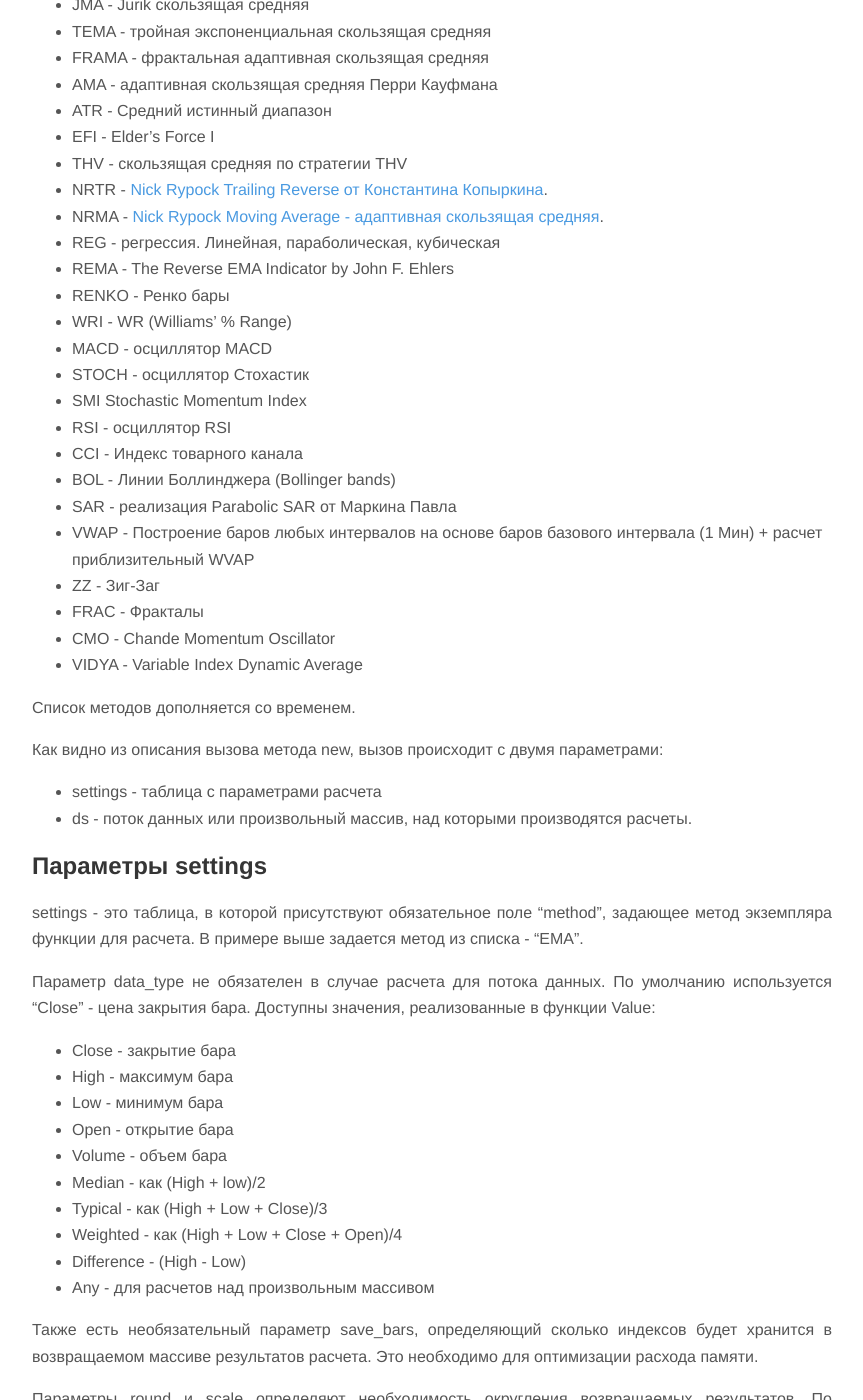
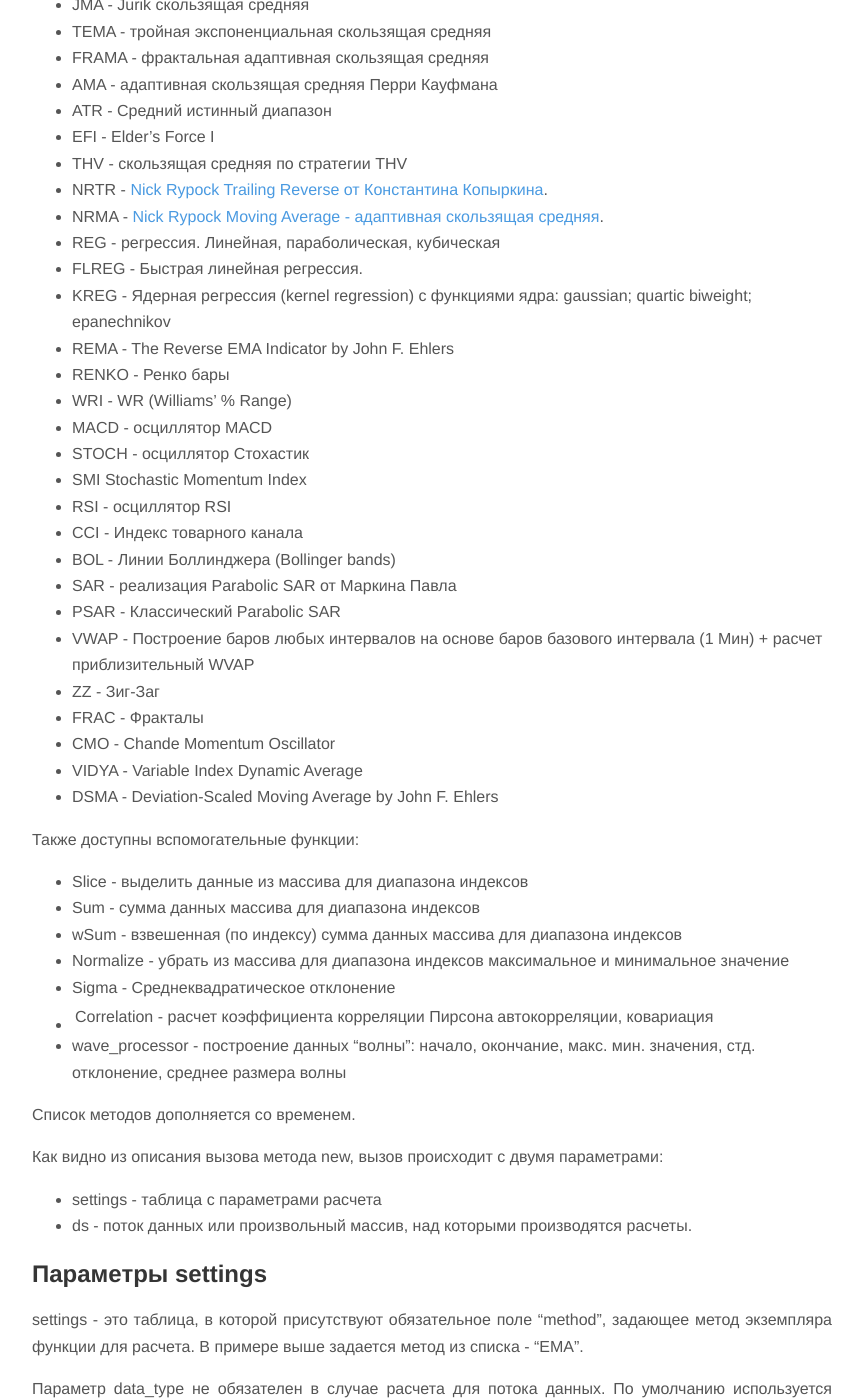
Before and after one commit to nick-nh/nick-nh.github.io, a Jekyll site: the page built from _posts/2021-03-14-maLib.md, in a window 1280 px wide and 1400 px high, scrolled down 1847 px. Shown: the whole window, without its empty margins (208-1071 px from the left). Built offline with Jekyll 4.4.1, drawn with Linux system fonts in a browser that asks for light colours; nearby versions of some CDN libraries.

Commit message:
update maLib description

```diff
--- a/_posts/2021-03-14-maLib.md
+++ b/_posts/2021-03-14-maLib.md
@@ -78,6 +78,8 @@ tags: [lua,qlua,квик,quik]
  - NRTR - [Nick Rypock Trailing Reverse от Константина Копыркина](http://konkop.narod.ru/Files/4_24_28.pdf).
  - NRMA - [Nick Rypoсk Moving Average - адаптивная скользящая средняя](http://konkop.narod.ru/nrma.htm).
  - REG - регрессия. Линейная, параболическая, кубическая
+ - FLREG - Быстрая линейная регрессия.
+ - KREG - Ядерная регрессия (kernel regression) с функциями ядра: gaussian; quartic biweight; epanechnikov
  - REMA - The Reverse EMA Indicator by John F. Ehlers
  - RENKO - Ренко бары
  - WRI  - WR (Williams' % Range)
@@ -88,11 +90,22 @@ tags: [lua,qlua,квик,quik]
  - CCI - Индекс товарного канала
  - BOL - Линии Боллинджера (Bollinger bands)
  - SAR - реализация Parabolic SAR от Маркина Павла
+ - PSAR - Классический Parabolic SAR
  - VWAP - Построение баров любых интервалов на основе баров базового интервала (1 Мин) + расчет приблизительный WVAP
  - ZZ  - Зиг-Заг
  - FRAC - Фракталы
  - CMO - Chande Momentum Oscillator
  - VIDYA - Variable Index Dynamic Average
+ - DSMA - Deviation-Scaled Moving Average by John F. Ehlers
+
+Также доступны вспомогательные функции:
+ - Slice - выделить данные из массива для диапазона индексов
+ - Sum - сумма данных массива для диапазона индексов
+ - wSum - взвешенная (по индексу) сумма данных массива для диапазона индексов
+ - Normalize - убрать из массива для диапазона индексов максимальное и минимальное значение
+ - Sigma - Среднеквадратическое отклонение
+ - Correlation - расчет коэффициента корреляции Пирсона|автокорреляции, ковариация
+ - wave_processor - построение данных "волны": начало, окончание, макс. мин. значения, стд. отклонение, среднее размера волны
 
 Список методов дополняется со временем.
 
```
